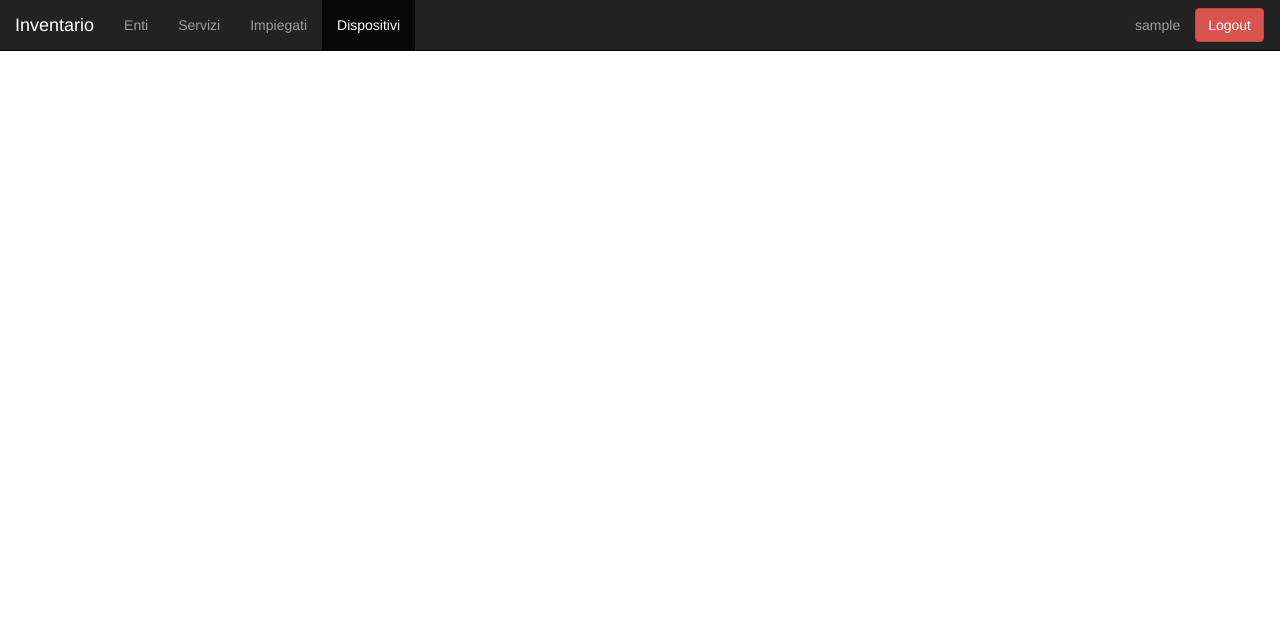
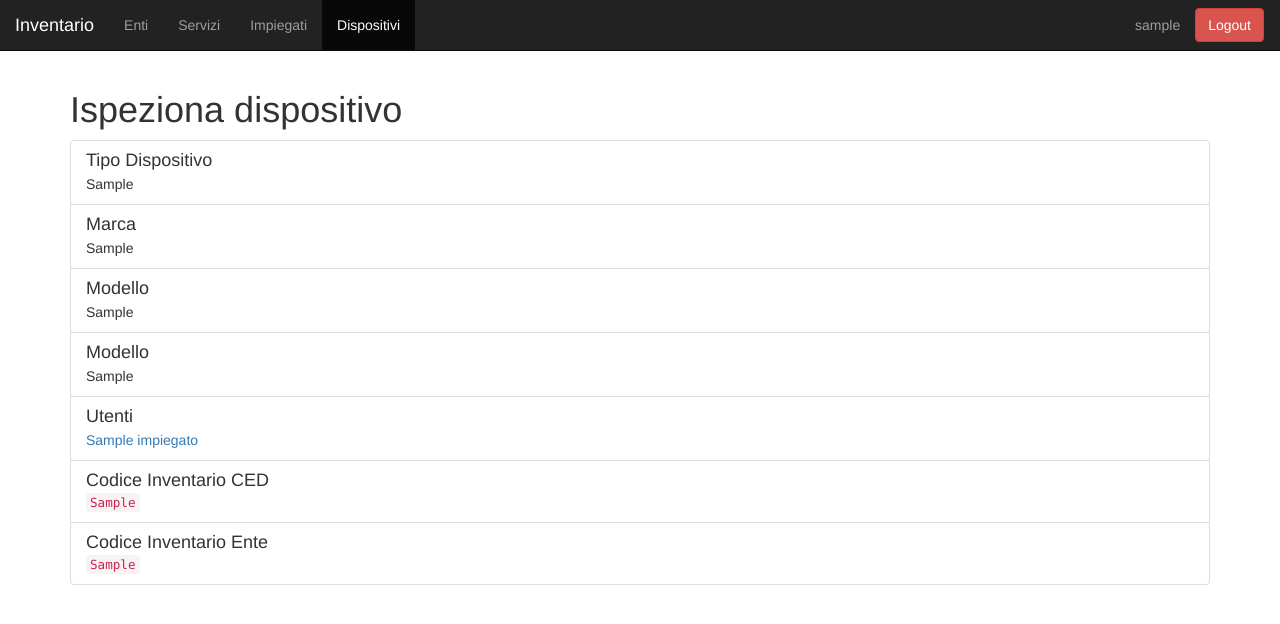
Before and after one commit to Steffo99/estus, a Flask app: page /disp_details/1 in a window 1280 px wide. Shown: the top 624 px of the page. Run offline with Flask 2, Linux system fonts and the light colour scheme; the visitor is signed in with stand-in values (Sample User, id 1); tables that the repository leaves empty hold one stand-in row (values such as "Sample post"); some libraries are stand-ins or nearby versions.

Commit message:
Add Dispositivo details page

```diff
--- a/server.py
+++ b/server.py
@@ -398,6 +398,7 @@ def page_disp_list():
     for dispositivo in dispositivi:
         accesso = Accesso.query.join(Dispositivo).filter_by(did=dispositivo.did).join(Impiegato).all()
         if not accesso:
+            # oh dio mio a cosa stavo pensando viva il duck typing
             accessi.append([FakeAccesso(dispositivo)])
         else:
             accessi.append(accesso)
@@ -409,9 +410,10 @@ def page_disp_list():
 def page_details_host(did):
     if 'username' not in session:
         return redirect(url_for('page_login'))
-    disp = Dispositivo.query.get(did)
+    disp = Dispositivo.query.filter_by(did=did).first()
+    accessi = Accesso.query.filter_by(did=did).all()
     css = url_for("static", filename="style.css")
-    return render_template("dispositivo/details.htm", css=css, disp=disp, type="disp", user=session["username"])
+    return render_template("dispositivo/details.htm", css=css, disp=disp, accessi=accessi, type="disp", user=session["username"])
 
 
 if __name__ == "__main__":
--- a/templates/dispositivo/details.htm
+++ b/templates/dispositivo/details.htm
@@ -1,15 +1,67 @@
 {% extends "base.htm" %}
+{% block title %}Dettagli Dispositivo{% endblock %}
 {% block content %}
+    <h1>
+        Ispeziona dispositivo
+    </h1>
     <ul class="list-group">
-        {% for ente in conteggioservizi %}
-            <li class="list-group-item">
-                <div class="list-group-item-heading">
-                    Sassi
-                </div>
-                <div class="list-group-item-text">
-                    10
-                </div>
-            </li>
-        {% endfor %}
+        <li class="list-group-item">
+            <h4 class="list-group-item-heading">
+                Tipo Dispositivo
+            </h4>
+            <div class="list-group-item-text">
+                {{ disp.tipo }}
+            </div>
+        </li>
+        <li class="list-group-item">
+            <h4 class="list-group-item-heading">
+                Marca
+            </h4>
+            <div class="list-group-item-text">
+                {{ disp.marca }}
+            </div>
+        </li>
+        <li class="list-group-item">
+            <h4 class="list-group-item-heading">
+                Modello
+            </h4>
+            <div class="list-group-item-text">
+                {{ disp.modello }}
+            </div>
+        </li>
+        <li class="list-group-item">
+            <h4 class="list-group-item-heading">
+                Modello
+            </h4>
+            <div class="list-group-item-text">
+                {{ disp.fornitore }}
+            </div>
+        </li>
+        <li class="list-group-item">
+            <h4 class="list-group-item-heading">
+                Utenti
+            </h4>
+            <div class="list-group-item-text">
+                {% for accesso in accessi %}
+                    <a href="/imp_show/{{ accesso.iid }}">{{ accesso.impiegato.nomeimpiegato }}</a><br>
+                {% endfor %}
+            </div>
+        </li>
+        <li class="list-group-item">
+            <h4 class="list-group-item-heading">
+                Codice Inventario CED
+            </h4>
+            <div class="list-group-item-text">
+                <code>{{ disp.inv_ced }}</code>
+            </div>
+        </li>
+        <li class="list-group-item">
+            <h4 class="list-group-item-heading">
+                Codice Inventario Ente
+            </h4>
+            <div class="list-group-item-text">
+                <code>{{ disp.inv_ente }}</code>
+            </div>
+        </li>
     </ul>
 {% endblock %}
```
